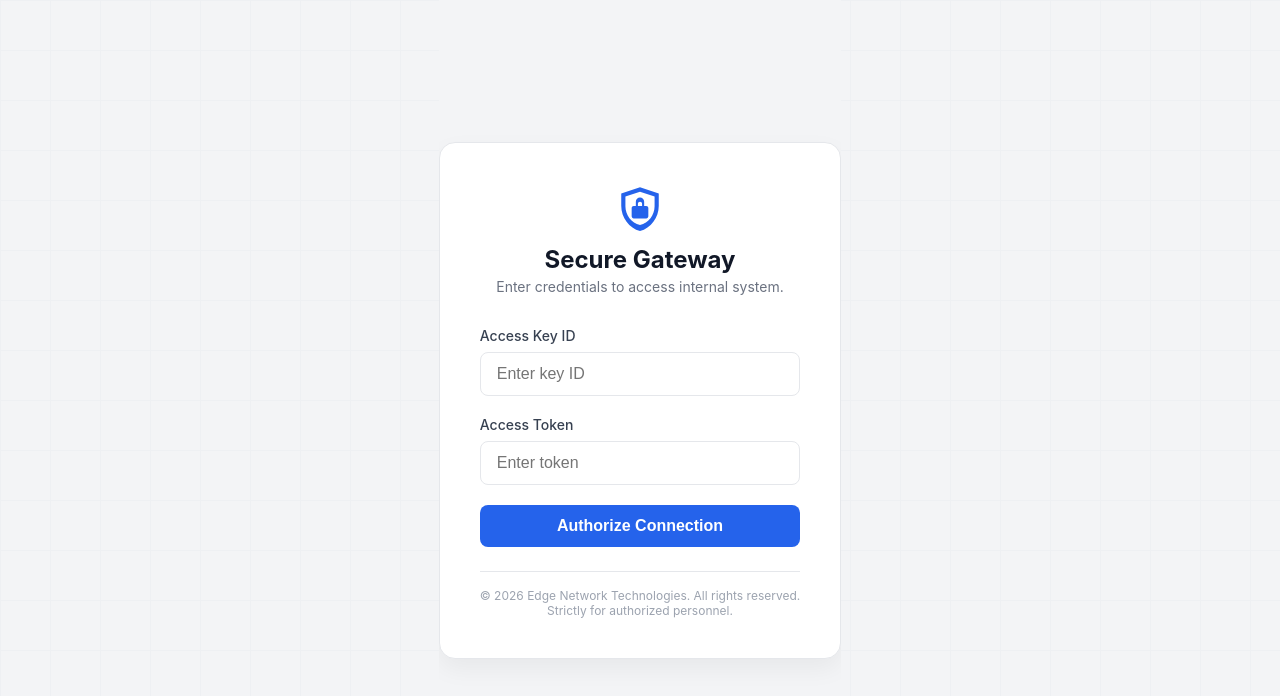
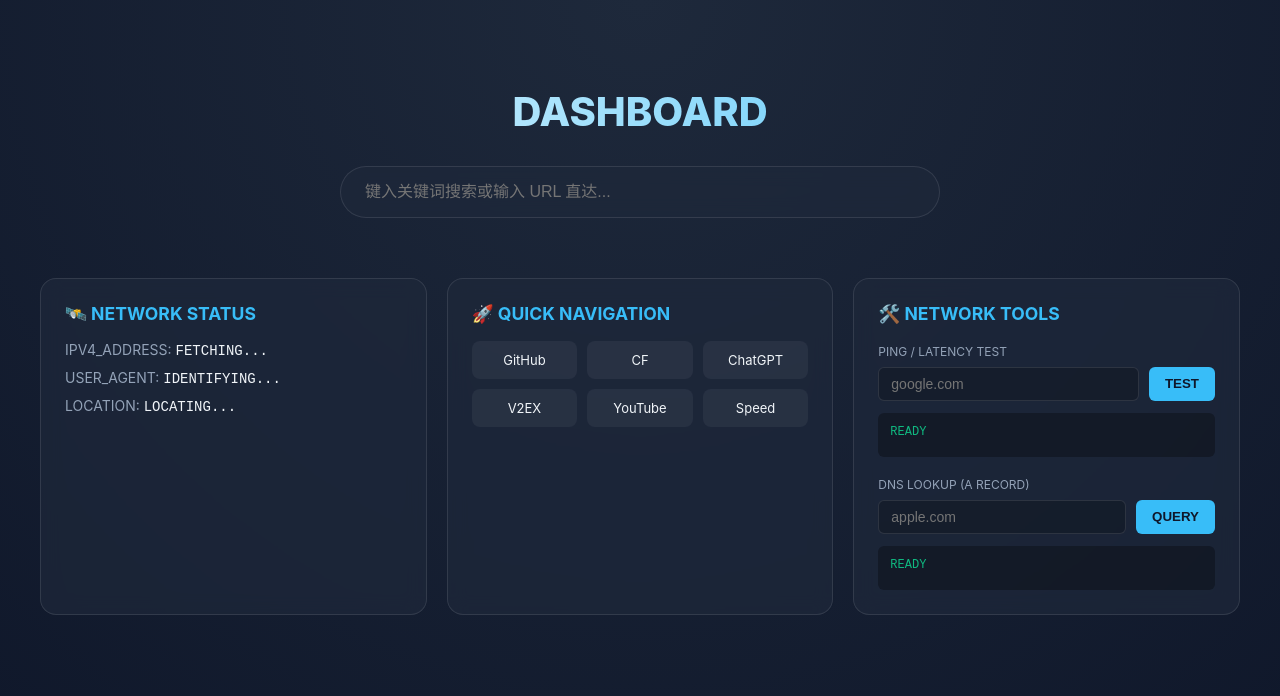
Before and after one commit to wdyysy/wangye, a plain HTML site: page index.html in a window 1280 px wide. Drawn offline with Linux system fonts and the light colour scheme.

Commit message:
Update index.html

```diff
--- a/index.html
+++ b/index.html
@@ -1,188 +1,235 @@
 <!DOCTYPE html>
-<html lang="en">
+<html lang="zh-CN">
 <head>
     <meta charset="UTF-8">
-    <meta name="viewport" content="width=device-width, initial-scale=1.0, maximum-scale=1.0, user-scalable=no">
-    <meta name="robots" content="noindex, nofollow, noarchive">
-    <title>Secure Access Gateway | Internal Management System</title>
-    <link rel="icon" href="https://www.cloudflare.com/favicon.ico" type="image/x-icon">
+    <meta name="viewport" content="width=device-width, initial-scale=1.0">
+    <title>DevOps Terminal | 运维工具箱</title>
     <style>
         :root {
-            --primary-color: #2563eb; /* 现代蓝色 */
-            --bg-color: #f3f4f6;
-            --text-color: #1f2937;
-            --card-bg: #ffffff;
-            --border-color: #e5e7eb;
+            --bg: #0f172a;
+            --card-bg: rgba(30, 41, 59, 0.7);
+            --accent: #38bdf8;
+            --text-main: #f1f5f9;
+            --text-dim: #94a3b8;
+            --border: rgba(255, 255, 255, 0.1);
         }
 
-        body, html {
-            height: 100%;
+        body {
+            font-family: 'Inter', -apple-system, system-ui, sans-serif;
+            background-color: var(--bg);
+            background-image: radial-gradient(circle at 50% 0%, #1e293b 0%, #0f172a 100%);
+            color: var(--text-main);
             margin: 0;
-            font-family: -apple-system, BlinkMacSystemFont, "Segoe UI", Roboto, "Helvetica Neue", Arial, sans-serif;
-            background-color: var(--bg-color);
-            color: var(--text-color);
-            display: flex;
-            align-items: center;
-            justify-content: center;
-            overflow: hidden;
+            min-height: 100vh;
         }
 
-        /* 复杂的背景纹理 (增加真实感) */
-        .bg-grid {
-            position: fixed;
-            top: 0; left: 0; width: 100%; height: 100%;
-            background-image: linear-gradient(var(--border-color) 1px, transparent 1px),
-                              linear-gradient(90deg, var(--border-color) 1px, transparent 1px);
-            background-size: 50px 50px;
-            opacity: 0.3;
-            z-index: -1;
+        header {
+            padding: 60px 20px 40px;
+            text-align: center;
         }
 
-        .login-card {
-            background: var(--card-bg);
-            padding: 2.5rem;
-            border-radius: 16px;
-            box-shadow: 0 10px 25px rgba(0,0,0,0.05);
-            width: 100%;
-            max-width: 400px;
-            border: 1px solid var(--border-color);
-            transition: transform 0.3s ease, box-shadow 0.3s ease;
-            position: relative;
-            z-index: 10;
+        h1 {
+            font-size: 2.5rem;
+            font-weight: 800;
+            margin-bottom: 30px;
+            background: linear-gradient(to right, #fff, var(--accent));
+            -webkit-background-clip: text;
+            -webkit-text-fill-color: transparent;
         }
 
-        .login-card:hover {
-            transform: translateY(-5px);
-            box-shadow: 0 15px 35px rgba(0,0,0,0.1);
+        .search-wrapper {
+            max-width: 600px;
+            margin: 0 auto;
+            position: relative;
         }
 
-        .logo-area {
-            text-align: center;
-            margin-bottom: 2rem;
-        }
-
-        .logo-svg {
-            width: 50px;
-            height: 50px;
-            fill: var(--primary-color);
-            margin-bottom: 0.5rem;
-        }
-
-        .sys-title {
-            font-size: 1.5rem;
-            font-weight: 700;
-            color: #111827;
-            margin: 0;
-        }
-
-        .sys-subtitle {
-            font-size: 0.875rem;
-            color: #6b7280;
-            margin-top: 0.25rem;
-        }
-
-        .input-group {
-            margin-bottom: 1.25rem;
-        }
-
-        .input-label {
-            display: block;
-            font-size: 0.875rem;
-            font-weight: 500;
-            color: #374151;
-            margin-bottom: 0.5rem;
-        }
-
-        .input-field {
+        .search-wrapper input {
             width: 100%;
-            padding: 0.75rem 1rem;
-            border: 1px solid var(--border-color);
-            border-radius: 8px;
-            font-size: 1rem;
-            transition: border-color 0.2s, box-shadow 0.2s;
+            padding: 16px 24px;
+            background: var(--card-bg);
+            border: 1px solid var(--border);
+            border-radius: 50px;
+            color: white;
+            font-size: 16px;
+            backdrop-filter: blur(10px);
+            transition: all 0.3s;
             box-sizing: border-box;
         }
 
-        .input-field:focus {
+        .search-wrapper input:focus {
             outline: none;
-            border-color: var(--primary-color);
-            box-shadow: 0 0 0 3px rgba(37, 99, 235, 0.1);
+            border-color: var(--accent);
+            box-shadow: 0 0 20px rgba(56, 189, 248, 0.2);
         }
 
-        .login-btn {
-            width: 100%;
-            padding: 0.75rem;
-            background-color: var(--primary-color);
+        .container {
+            max-width: 1200px;
+            margin: 0 auto;
+            padding: 20px;
+            display: grid;
+            grid-template-columns: repeat(auto-fit, minmax(350px, 1fr));
+            gap: 20px;
+        }
+
+        .card {
+            background: var(--card-bg);
+            border: 1px solid var(--border);
+            border-radius: 16px;
+            padding: 24px;
+            backdrop-filter: blur(10px);
+            transition: transform 0.2s;
+        }
+
+        .card:hover { transform: translateY(-4px); }
+
+        h3 {
+            margin-top: 0;
+            display: flex;
+            align-items: center;
+            gap: 10px;
+            font-size: 1.1rem;
+            color: var(--accent);
+        }
+
+        .info-item {
+            font-size: 14px;
+            margin: 10px 0;
+            color: var(--text-dim);
+        }
+
+        .info-item span { color: var(--text-main); font-family: monospace; }
+
+        .links-grid {
+            display: grid;
+            grid-template-columns: repeat(auto-fill, minmax(100px, 1fr));
+            gap: 10px;
+            margin-top: 15px;
+        }
+
+        .link-item {
+            background: rgba(255,255,255,0.05);
+            padding: 10px;
+            text-align: center;
+            border-radius: 8px;
+            text-decoration: none;
+            color: var(--text-main);
+            font-size: 13px;
+            transition: 0.2s;
+            border: 1px solid transparent;
+        }
+
+        .link-item:hover {
+            background: rgba(56, 189, 248, 0.1);
+            border-color: var(--accent);
+            color: var(--accent);
+        }
+
+        .tool-group {
+            margin-top: 20px;
+        }
+
+        .tool-group label {
+            display: block;
+            font-size: 12px;
+            color: var(--text-dim);
+            margin-bottom: 8px;
+        }
+
+        .input-row {
+            display: flex;
+            gap: 10px;
+            margin-bottom: 12px;
+        }
+
+        .input-row input {
+            flex: 1;
+            background: rgba(0,0,0,0.2);
+            border: 1px solid var(--border);
+            padding: 8px 12px;
+            border-radius: 6px;
             color: white;
+            font-size: 14px;
+        }
+
+        button {
+            background: var(--accent);
+            color: var(--bg);
             border: none;
-            border-radius: 8px;
-            font-size: 1rem;
+            padding: 8px 16px;
+            border-radius: 6px;
             font-weight: 600;
             cursor: pointer;
-            transition: background-color 0.2s, transform 0.1s;
+            transition: 0.2s;
         }
 
-        .login-btn:hover {
-            background-color: #1d4ed8;
-        }
+        button:hover { opacity: 0.9; transform: scale(1.05); }
 
-        .login-btn:active {
-            transform: scale(0.98);
-        }
-
-        .footer-info {
-            text-align: center;
-            margin-top: 1.5rem;
-            font-size: 0.75rem;
-            color: #9ca3af;
-            border-top: 1px solid var(--border-color);
-            padding-top: 1rem;
-        }
-
-        /* 密码输入错误时的动画 */
-        @keyframes shake {
-            0%, 100% { transform: translateX(0); }
-            10%, 30%, 50%, 70%, 90% { transform: translateX(-5px); }
-            20%, 40%, 60%, 80% { transform: translateX(5px); }
-        }
-
-        .shake {
-            animation: shake 0.5s;
+        .res-box {
+            background: rgba(0,0,0,0.3);
+            padding: 12px;
+            border-radius: 6px;
+            font-size: 12px;
+            color: #10b981;
+            min-height: 20px;
+            white-space: pre-wrap;
+            font-family: monospace;
+            max-height: 150px;
+            overflow-y: auto;
         }
     </style>
 </head>
 <body>
 
-    <div class="bg-grid"></div>
+<header>
+    <h1>DASHBOARD</h1>
+    <div class="search-wrapper">
+        <input type="text" placeholder="键入关键词搜索或输入 URL 直达..." id="globalSearch">
+    </div>
+</header>
 
-    <div class="login-card" id="loginCard">
-        <div class="logo-area">
-            <svg class="logo-svg" viewBox="0 0 24 24" xmlns="http://www.w3.org/2000/svg">
-                <path d="M12 2L3 5v6c0 5.55 3.84 10.74 9 12 5.16-1.26 9-6.45 9-12V5l-9-3zm0 2.18l7 2.33v4.62c0 4.19-2.83 8.02-7 9.07-4.17-1.05-7-4.88-7-9.07V6.51l7-2.33zM12 7c-1.1 0-2 .9-2 2v2H9c-.55 0-1 .45-1 1v4c0 .55.45 1 1 1h6c.55 0 1-.45 1-1v-4c0-.55-.45-1-1-1h-1V9c0-1.1-.9-2-2-2zm0 2c.55 0 1 .45 1 1v1h-2v-1c0-.55.45-1 1-1z"/>
-            </svg>
-                <h1 class="sys-title">Secure Gateway</h1>
-                <p class="sys-subtitle">Enter credentials to access internal system.</p>
-        </div>
+<div class="container">
+    <div class="card">
+        <h3>🛰️ NETWORK STATUS</h3>
+        <div class="info-item">IPV4_ADDRESS: <span id="ip">FETCHING...</span></div>
+        <div class="info-item">USER_AGENT: <span id="ua">IDENTIFYING...</span></div>
+        <div class="info-item">LOCATION: <span id="loc">LOCATING...</span></div>
+    </div>
 
-        <form id="loginForm">
-            <div class="input-group">
-                <label class="input-label" for="username">Access Key ID</label>
-                <input class="input-field" type="text" id="username" autocomplete="username" placeholder="Enter key ID">
-            </div>
-            <div class="input-group">
-                <label class="input-label" for="password">Access Token</label>
-                <input class="input-field" type="password" id="password" autocomplete="current-password" placeholder="Enter token">
-            </div>
-            <button class="login-btn" type="submit">Authorize Connection</button>
-        </form>
-
-        <div class="footer-info">
-            &copy; <span id="year"></span> Edge Network Technologies. All rights reserved.<br>
-            Strictly for authorized personnel.
+    <div class="card">
+        <h3>🚀 QUICK NAVIGATION</h3>
+        <div class="links-grid">
+            <a href="https://github.com" target="_blank" class="link-item">GitHub</a>
+            <a href="https://cloudflare.com" target="_blank" class="link-item">CF</a>
+            <a href="https://chatgpt.com" target="_blank" class="link-item">ChatGPT</a>
+            <a href="https://v2ex.com" target="_blank" class="link-item">V2EX</a>
+            <a href="https://youtube.com" target="_blank" class="link-item">YouTube</a>
+            <a href="https://speedtest.net" target="_blank" class="link-item">Speed</a>
         </div>
     </div>
 
-    <script src="app.js"></script>
+    <div class="card" style="grid-column: span 1;">
+        <h3>🛠️ NETWORK TOOLS</h3>
 
+        <div class="tool-group">
+            <label>PING / LATENCY TEST</label>
+            <div class="input-row">
+                <input id="pingHost" placeholder="google.com">
+                <button onclick="Tools.doPing()">TEST</button>
+            </div>
+            <div class="res-box" id="pingResult">READY</div>
+        </div>
+
+        <div class="tool-group">
+            <label>DNS LOOKUP (A RECORD)</label>
+            <div class="input-row">
+                <input id="dnsHost" placeholder="apple.com">
+                <button onclick="Tools.doDNS()">QUERY</button>
+            </div>
+            <div class="res-box" id="dnsResult">READY</div>
+        </div>
+    </div>
+</div>
+
+<script src="app.js"></script>
 </body>
 </html>
```
